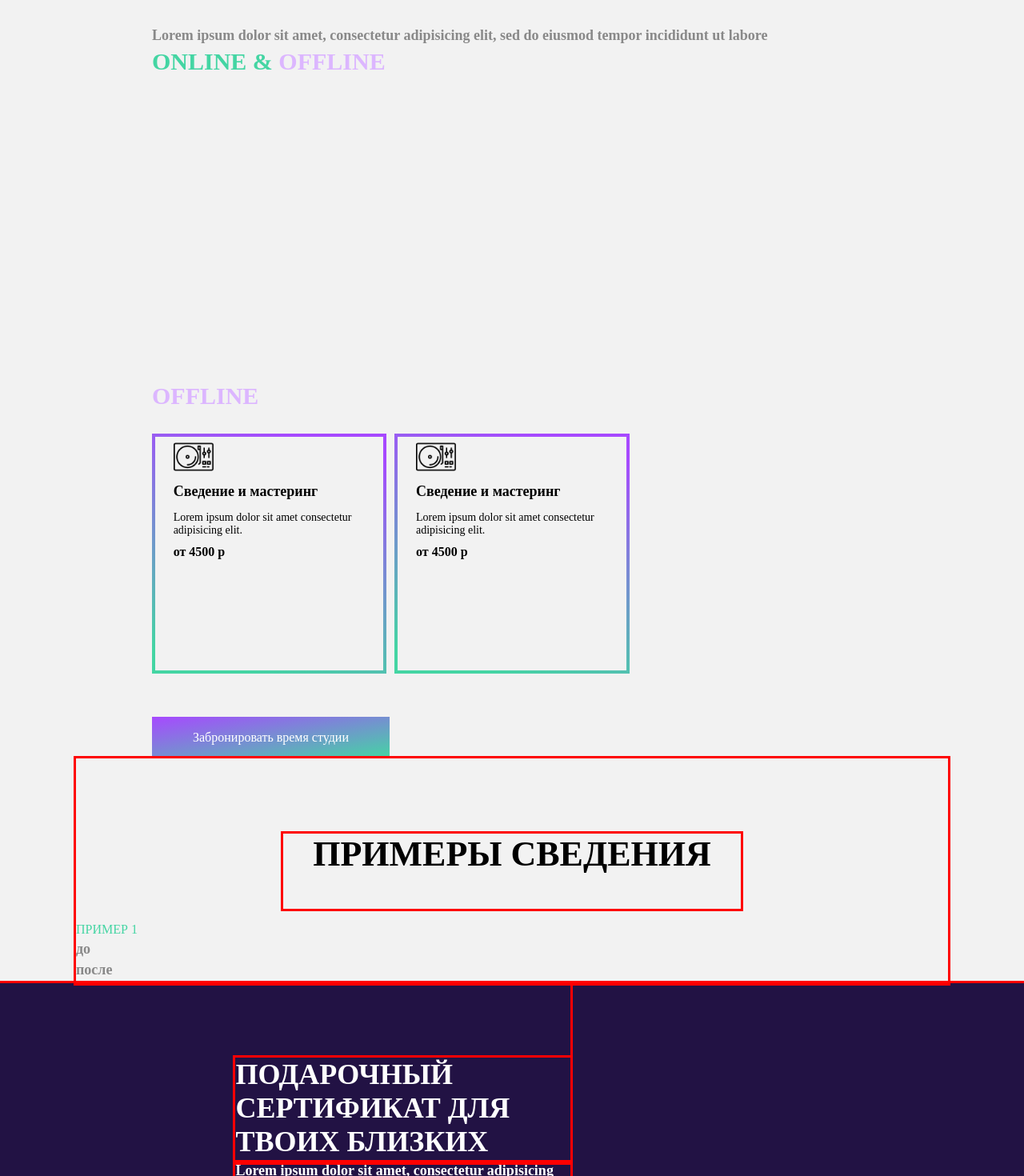
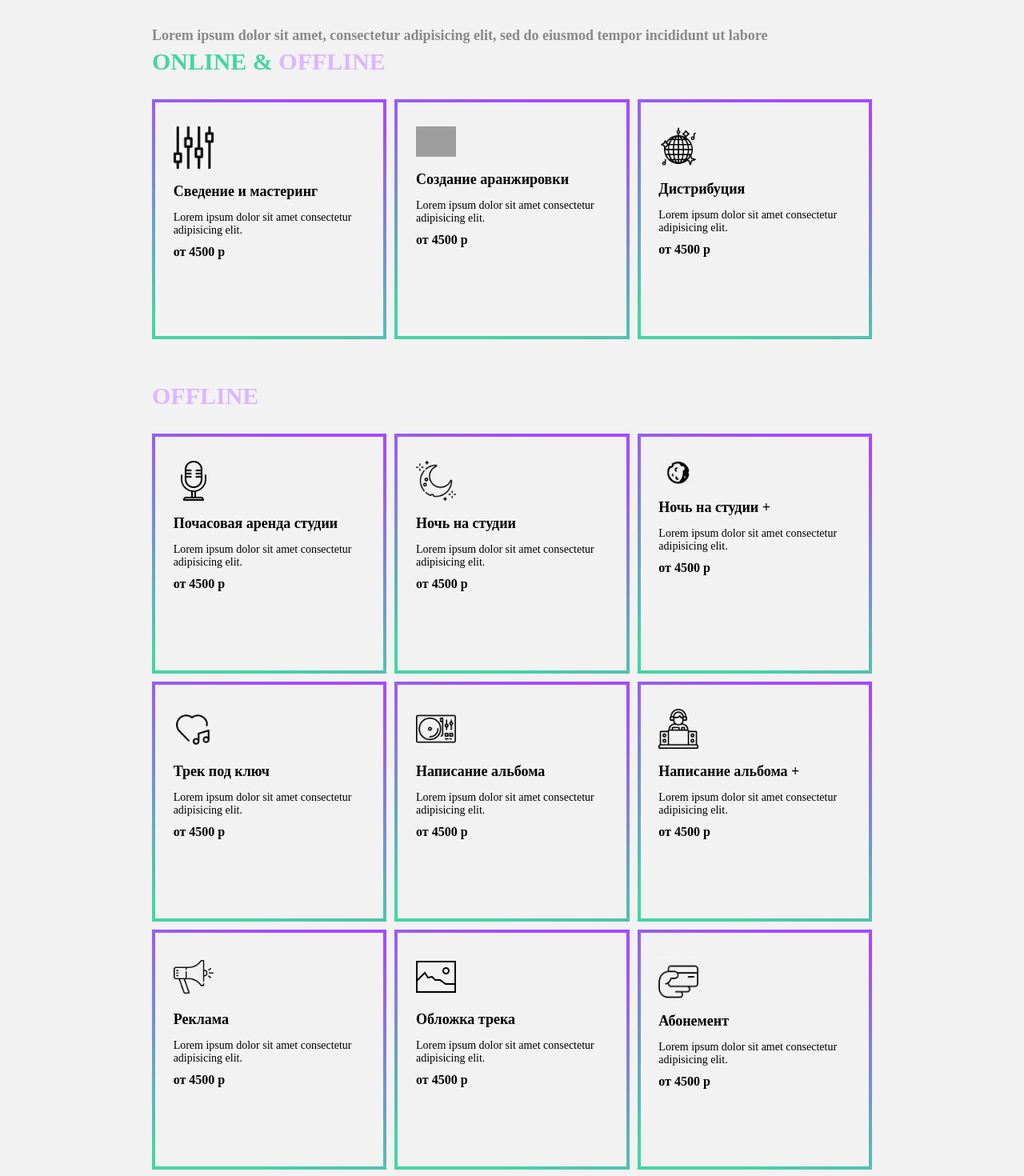
Before and after one commit to DmitryStoyan/mix-records, a React (Create React App) app: page / in a window 1280 px wide. Shown: the part 1900-3370 px from the top of the page at 80% size. Built offline with nearby package versions, Linux system fonts and the light colour scheme; grey boxes are pictures that could not be loaded.

Commit message:
refactor Card and Price

```diff
--- a/src/components/certificate/certificate.js
+++ b/src/components/certificate/certificate.js
@@ -1,7 +1,12 @@
-import React from "react";
+import React, { useState } from "react";
 import styles from "./styles.module.css";
+import { Button } from "../button/Button";
 
 export function Certificate() {
+  const [name, setName] = useState();
+  const [email, setEmail] = useState();
+  const [number, setNumber] = useState();
+
   return (
     <div className={styles.wrapper}>
       <div className={styles.content_wrapper}>
@@ -12,6 +17,12 @@ export function Certificate() {
           Lorem ipsum dolor sit amet, consectetur adipisicing elit, sed do
           eiusmod tempor incididunt ut labore
         </p>
+        <form>
+          <input name="name" type="text" placeholder="Фамилия Имя" />
+          <input name="email" type="email" placeholder="E-mail" />
+          <input name="number" type="number" placeholder="Номер телефона" />
+          <Button />
+        </form>
       </div>
     </div>
   );
--- a/src/components/examples/examples.js
+++ b/src/components/examples/examples.js
@@ -7,7 +7,6 @@ export function Examples() {
       <h3 className={styles.title}>примеры сведения</h3>
       <p className={styles.subtitle}>пример 1</p>
       <p className={styles.subtitle_music}>до</p>
-
       <p className={styles.subtitle_music}>после</p>
     </div>
   );
--- a/src/components/price/Price.js
+++ b/src/components/price/Price.js
@@ -1,22 +1,14 @@
 // import { Button, dividerClasses } from "@mui/material";
 import React from "react";
 import styles from "./styles.module.css";
-import album from "../../images/album.png";
-import album2 from "../../images/album_2.png";
-import card from "../../images/card.png";
-import disco from "../../images/disco.png";
-import microphone from "../../images/microphone.png";
-import mixing from "../../images/mixing.jpeg";
-import moon2 from "../../images/moon_2.png";
-import moon from "../../images/moon.png";
-import piano from "../../images/piano.png";
-import picture from "../../images/picture.png";
-import promo from "../../images/promo.png";
-import track from "../../images/track.png";
 import { Card } from "./components/Card";
 import { Button } from "../button/Button";
+import cardArr from "./components/cardArr";
 
 export function Price() {
+  const onlineCards = cardArr.filter((card) => card.online === true);
+  const offlineCards = cardArr.filter((card) => card.online !== true);
+
   return (
     <div className={styles.wrapper}>
       <div className={styles.content_wrapper}>
@@ -28,10 +20,16 @@ export function Price() {
         <p className={styles.price_title}>
           <span className={styles.title_color}>online &</span> offline
         </p>
-        <div className={styles.price_wrapper}></div>
+        <div className={styles.price_wrapper}>
+          {onlineCards.map((card) => (
+            <Card card={card} />
+          ))}
+        </div>
         <p className={styles.price_title}>offline</p>
         <div className={styles.price_wrapper}>
-          <Card />
+          {offlineCards.map((card) => (
+            <Card card={card} />
+          ))}
         </div>
         <Button />
       </div>
--- a/src/components/price/components/Card.js
+++ b/src/components/price/components/Card.js
@@ -1,52 +1,16 @@
 import styles from "./styles.module.css";
-import album from "../../../images/album.png";
 
-export const arr = [
-  {
-    img: album,
-    title: "Сведение и мастеринг",
-    subtitle: "Lorem ipsum dolor sit amet consectetur adipisicing elit.",
-    price: "от 4500 р",
-  },
-  {
-    img: album,
-    title: "Сведение и мастеринг",
-    subtitle: "Lorem ipsum dolor sit amet consectetur adipisicing elit.",
-    price: "от 4500 р",
-  },
-];
-
-export function Card() {
+export function Card({ card }) {
   return (
     <>
-      {arr.map((props) => (
-        <div className={styles.price_card}>
-          <div className={styles.card_wrapper}>
-            <img src={props.img} alt="mic" className={styles.price_image} />
-            <p className={styles.price_name}>{props.title}</p>
-            <p className={styles.price_subtitle}>{props.subtitle}</p>
-            <p className={styles.price}>{props.price}</p>
-          </div>
+      <div className={styles.price_card}>
+        <div className={styles.card_wrapper}>
+          <img src={card.img} alt="mic" className={styles.price_image} />
+          <h3 className={styles.price_name}>{card.title}</h3>
+          <p className={styles.price_subtitle}>{card.subtitle}</p>
+          <p className={styles.price}>{card.price}</p>
         </div>
-      ))}
+      </div>
     </>
   );
 }
-
-// export function Card() {
-//   return (
-//     <div className={styles.price_card}>
-//       <div className={styles.card_wrapper}>
-//         <img src={album} alt="mic" className={styles.price_image} />
-//         <p className={styles.price_name}>Сведение и мастеринг</p>
-//         <p className={styles.price_subtitle}>
-//           Lorem ipsum dolor sit amet consectetur adipisicing elit. Expedita nisi
-//           rem aliquam, quis quod eius blanditiis? Exercitationem tempore sint
-//           necessitatibus, facilis ea corrupti odio odit temporibus, eaque eos
-//           nisi vel!
-//         </p>
-//         <p className={styles.price}>от 4500 р</p>
-//       </div>
-//     </div>
-//   );
-// }
--- /dev/null
+++ b/src/components/price/components/cardArr.js
@@ -0,0 +1,101 @@
+import album from "../../../images/album.png";
+import album2 from "../../../images/album_2.png";
+import card from "../../../images/card.png";
+import disco from "../../../images/disco.png";
+import microphone from "../../../images/microphone.png";
+import mixing from "../../../images/mixing.jpeg";
+import moon2 from "../../../images/moon_2.png";
+import moon from "../../../images/moon.png";
+import piano from "../../../images/piano.png";
+import picture from "../../../images/picture.png";
+import promo from "../../../images/promo.png";
+import track from "../../../images/track.png";
+
+const cardArr = [
+  {
+    img: mixing,
+    title: "Сведение и мастеринг",
+    subtitle: "Lorem ipsum dolor sit amet consectetur adipisicing elit.",
+    price: "от 4500 р",
+    online: true,
+  },
+  {
+    img: piano,
+    title: "Создание аранжировки",
+    subtitle: "Lorem ipsum dolor sit amet consectetur adipisicing elit.",
+    price: "от 4500 р",
+    online: true,
+  },
+  {
+    img: disco,
+    title: "Дистрибуция",
+    subtitle: "Lorem ipsum dolor sit amet consectetur adipisicing elit.",
+    price: "от 4500 р",
+    online: true,
+  },
+  {
+    img: microphone,
+    title: "Почасовая аренда студии",
+    subtitle: "Lorem ipsum dolor sit amet consectetur adipisicing elit.",
+    price: "от 4500 р",
+    online: false,
+  },
+  {
+    img: moon,
+    title: "Ночь на студии",
+    subtitle: "Lorem ipsum dolor sit amet consectetur adipisicing elit.",
+    price: "от 4500 р",
+    online: false,
+  },
+  {
+    img: moon2,
+    title: "Ночь на студии +",
+    subtitle: "Lorem ipsum dolor sit amet consectetur adipisicing elit.",
+    price: "от 4500 р",
+    online: false,
+  },
+  {
+    img: track,
+    title: "Трек под ключ",
+    subtitle: "Lorem ipsum dolor sit amet consectetur adipisicing elit.",
+    price: "от 4500 р",
+    online: false,
+  },
+  {
+    img: album,
+    title: "Написание альбома",
+    subtitle: "Lorem ipsum dolor sit amet consectetur adipisicing elit.",
+    price: "от 4500 р",
+    online: false,
+  },
+  {
+    img: album2,
+    title: "Написание альбома +",
+    subtitle: "Lorem ipsum dolor sit amet consectetur adipisicing elit.",
+    price: "от 4500 р",
+    online: false,
+  },
+  {
+    img: promo,
+    title: "Реклама",
+    subtitle: "Lorem ipsum dolor sit amet consectetur adipisicing elit.",
+    price: "от 4500 р",
+    online: false,
+  },
+  {
+    img: picture,
+    title: "Обложка трека",
+    subtitle: "Lorem ipsum dolor sit amet consectetur adipisicing elit.",
+    price: "от 4500 р",
+    online: false,
+  },
+  {
+    img: card,
+    title: "Абонемент",
+    subtitle: "Lorem ipsum dolor sit amet consectetur adipisicing elit.",
+    price: "от 4500 р",
+    online: false,
+  },
+];
+
+export default cardArr;
--- a/src/components/price/components/styles.module.css
+++ b/src/components/price/components/styles.module.css
@@ -12,7 +12,7 @@
 
 .price_image {
   margin: 0;
-  padding: 0;
+  padding: 30px 0 10px 0;
   width: 50px;
 }
 
```
